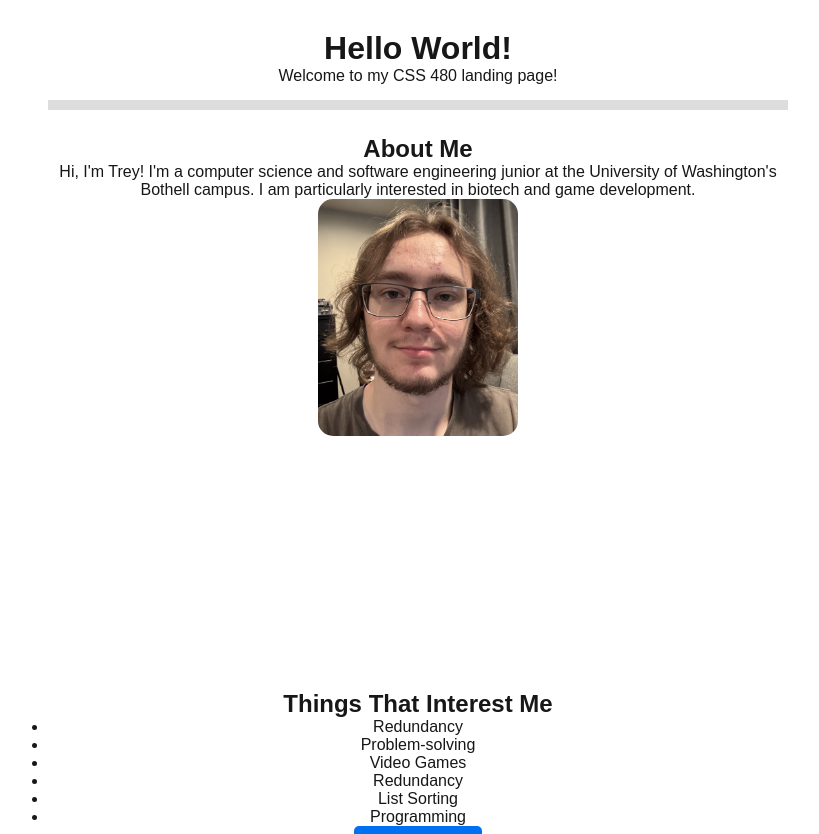
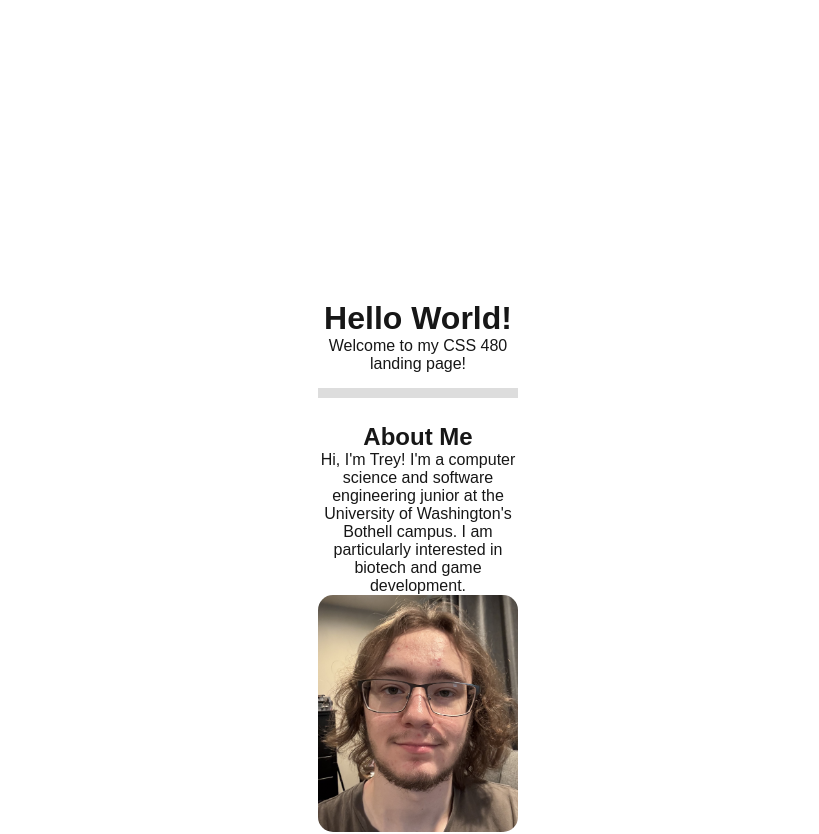
Before and after one commit to Trayouras/css-480-hello-world-new, a Next.js app: page / in a window 1280 px wide. Shown: the top 834 px of the page, without its empty margins (222-1041 px from the left). Built offline with nearby package versions, Linux system fonts and the light colour scheme.

Commit message:
Style tweaks

```diff
--- a/src/app/page.js
+++ b/src/app/page.js
@@ -57,7 +57,7 @@ export default function Home() {
 const styles = {
   container: {
     fontFamily: "Arial, sans-serif",
-    padding: "30px",
+    padding: "300px",
     textAlign: "center",
     maxWidth: "800px",
     margin: "auto",
@@ -68,7 +68,7 @@ const styles = {
     marginBottom: "25px",
   },
   section: {
-    marginBottom: "250px",
+    marginBottom: "15px",
   },
   image: {
     maxWidth: "200px",
```
